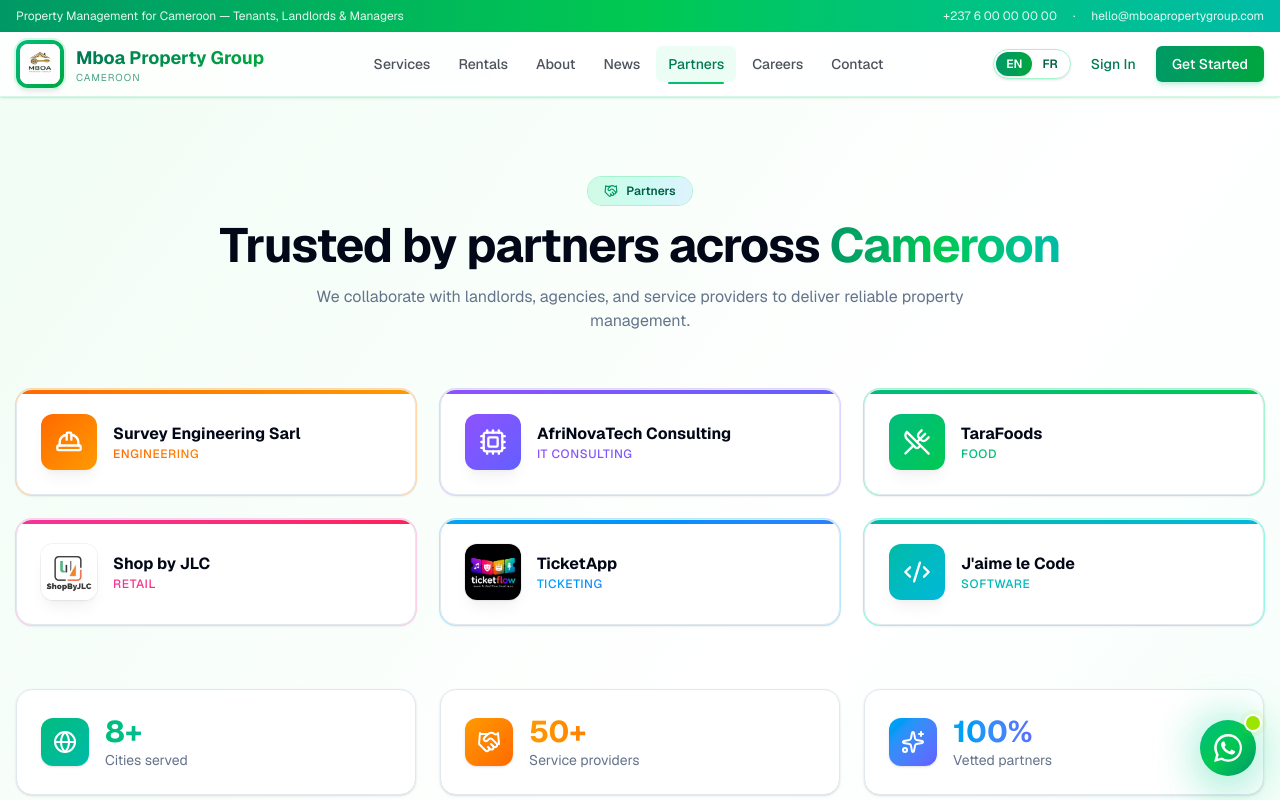
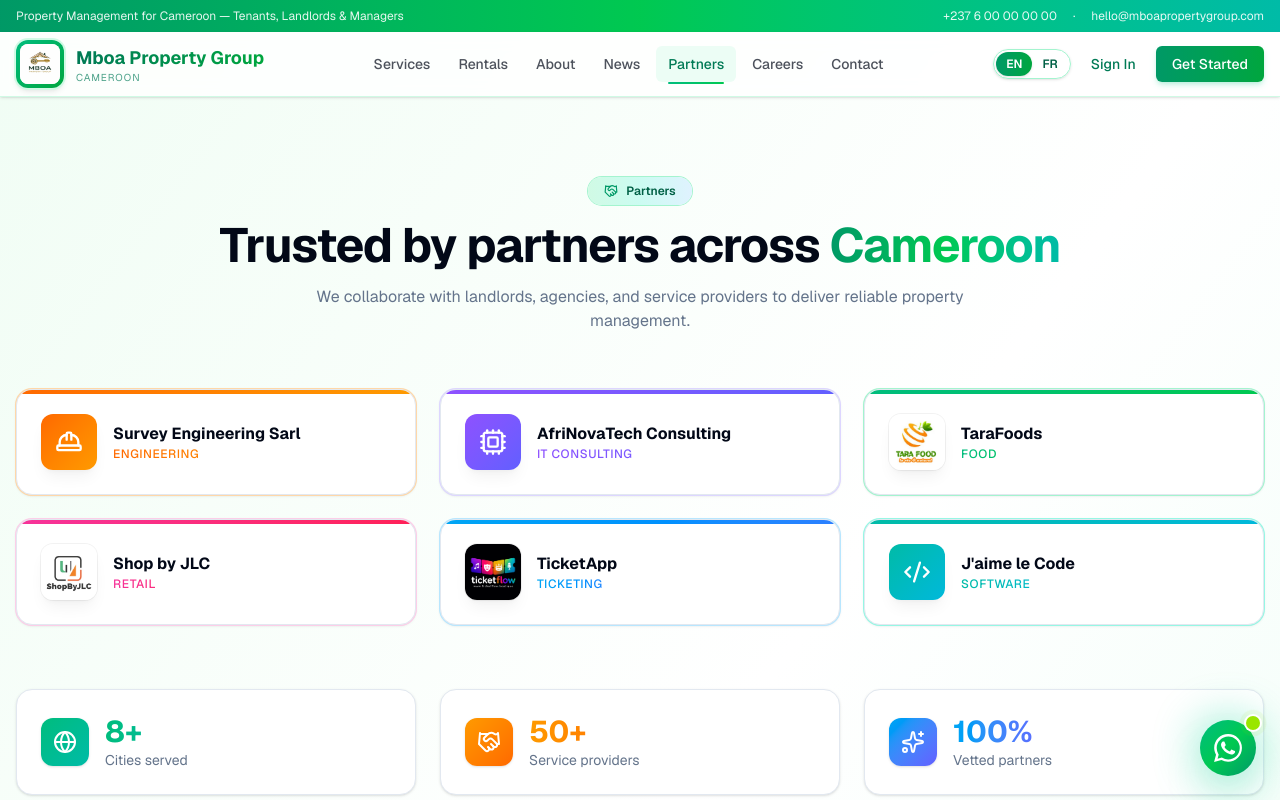
Before and after one commit to pdjomo89/Mboa-Property-Group, a Next.js app: page /partners in a window 1280 px wide. Shown: the top 800 px of the page. Built offline with nearby package versions, Linux system fonts and the light colour scheme; no server answers; what @convex-dev/auth would draw is missing.

Commit message:
Use tarafoods image as TaraFoods partner logo
Co-Authored-By: Claude Opus 4.7 (1M context) <noreply@anthropic.com>

```diff
--- a/src/app/(marketing)/partners/page.tsx
+++ b/src/app/(marketing)/partners/page.tsx
@@ -5,7 +5,6 @@ import {
   Handshake,
   HardHat,
   Cpu,
-  UtensilsCrossed,
   Code2,
   Sparkles,
   Globe,
@@ -33,7 +32,7 @@ export default async function PartnersPage() {
   }> = [
     { name: "Survey Engineering Sarl", category: "Engineering", icon: HardHat, gradient: "from-orange-500 to-amber-500", soft: "from-orange-50 to-amber-50", ring: "ring-orange-200" },
     { name: "AfriNovaTech Consulting", category: "IT Consulting", icon: Cpu, gradient: "from-violet-500 to-indigo-500", soft: "from-violet-50 to-indigo-50", ring: "ring-violet-200" },
-    { name: "TaraFoods", category: "Food", icon: UtensilsCrossed, gradient: "from-emerald-500 to-green-500", soft: "from-emerald-50 to-green-50", ring: "ring-emerald-200" },
+    { name: "TaraFoods", category: "Food", logo: "/tarafoods.jpeg", gradient: "from-emerald-500 to-green-500", soft: "from-emerald-50 to-green-50", ring: "ring-emerald-200" },
     { name: "Shop by JLC", category: "Retail", logo: "/shopbyjlc.jpeg", gradient: "from-pink-500 to-rose-500", soft: "from-pink-50 to-rose-50", ring: "ring-pink-200" },
     { name: "TicketApp", category: "Ticketing", logo: "/ticketflow.png", gradient: "from-sky-500 to-blue-500", soft: "from-sky-50 to-blue-50", ring: "ring-sky-200" },
     { name: "J'aime le Code", category: "Software", icon: Code2, gradient: "from-teal-500 to-cyan-500", soft: "from-teal-50 to-cyan-50", ring: "ring-teal-200" },
```
Also changed, not shown: public/tarafoods.jpeg (added).
